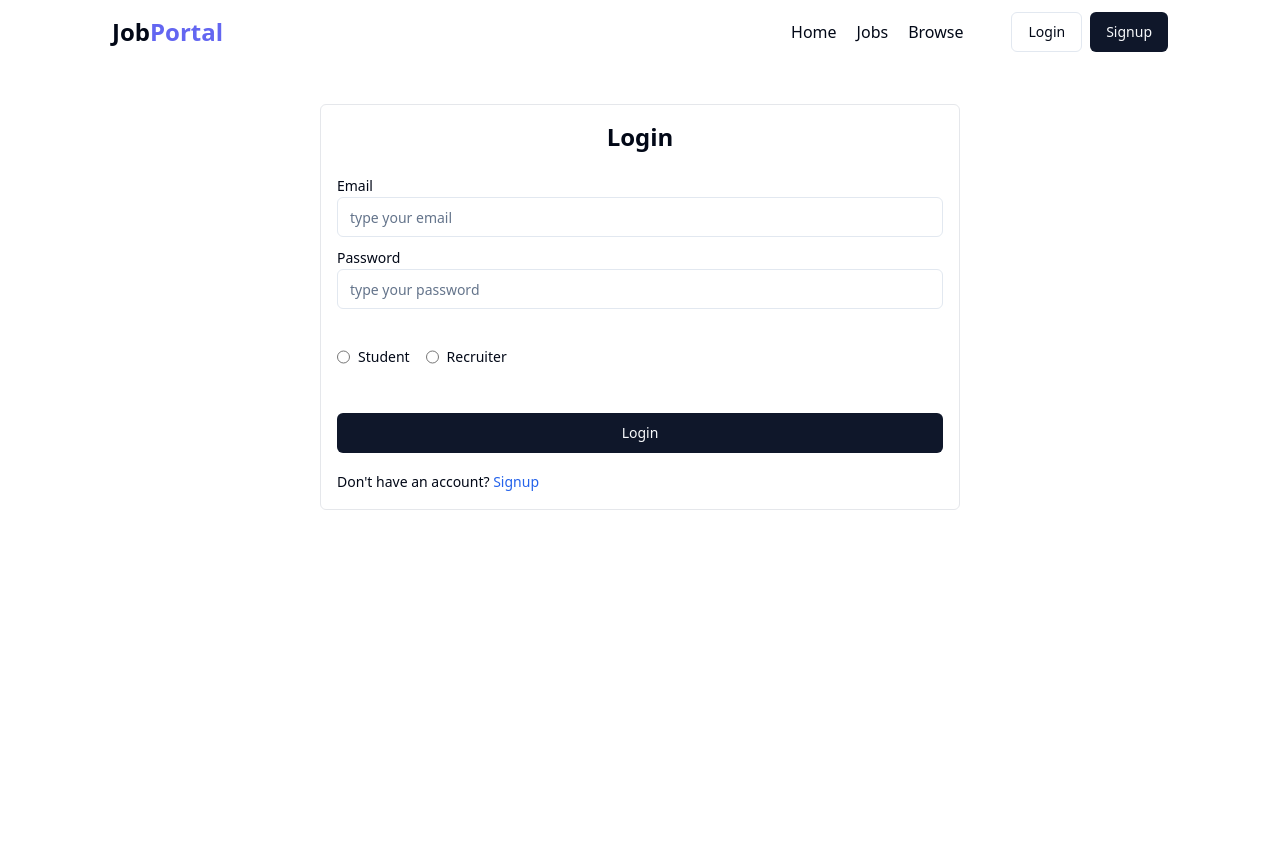
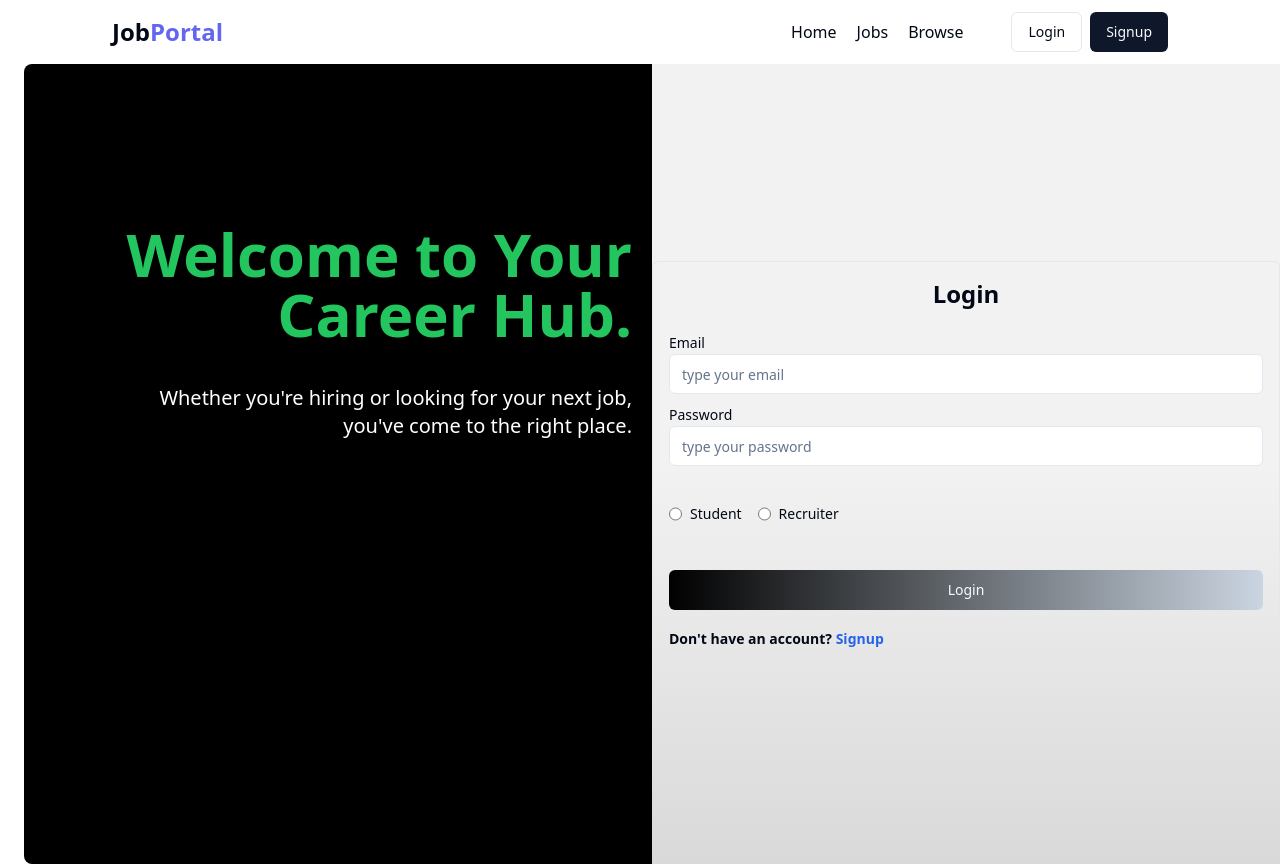
Before and after one commit to Ritik-Raghuwanshi/Internship-Projects, a React (Vite) app in the folder Job-Listing-Portal/frontend/: page /login in a window 1280 px wide. Before the commit the page ends 800 px from the top, so only its background shows below. Built offline with nearby package versions, Linux system fonts and the light colour scheme.

Commit message:
give styling to login and signup page

```diff
--- a/Job-Listing-Portal/frontend/src/components/auth/Login.jsx
+++ b/Job-Listing-Portal/frontend/src/components/auth/Login.jsx
@@ -16,17 +16,16 @@ import { Loader2 } from "lucide-react";
 const Login = () => {
   const navigate = useNavigate();
   const dispatch = useDispatch();
-    const {loading, user} = useSelector(store => store.auth);
+  const { loading, user } = useSelector((store) => store.auth);
   const [input, setInput] = useState({
-        email:'',
-        password:'',
-        role:'',
+    email: "",
+    password: "",
+    role: "",
   });
 
   const changeEventHandler = (e) => {
-        setInput({...input, [e.target.name]:e.target.value});
+    setInput({ ...input, [e.target.name]: e.target.value });
   };
-
 
   const submitHandler = async (e) => {
     e.preventDefault();
@@ -37,10 +36,10 @@ const Login = () => {
         headers: {
           "Content-Type": "application/json",
         },
-                withCredentials: true ,
+        withCredentials: true,
       });
-            if(res.data.success) {
-              dispatch(setUser(res.data.user))
+      if (res.data.success) {
+        dispatch(setUser(res.data.user));
         navigate("/");
         toast.success(res.data.message);
       }
@@ -50,20 +49,35 @@ const Login = () => {
     } finally {
       dispatch(setLoading(false));
     }
-    }
+  };
 
   useEffect(() => {
     if (user) {
       navigate("/");
     }
-    }, [])
+  }, []);
   return (
     <div>
       <Navbar />
-        <div className="flex items-center justify-center mx-auto max-w-7xl ">
+      <div className="flex h-screen">
+       {/* Left Side */}
+       <div className="w-1/2 bg-black ml-6 rounded-l-lg">
+          <h1 className="text-6xl font-black text-green-500 text-right pt-40 pr-5">
+            Welcome to Your Career Hub.
+          </h1>
+          <p className="text-white text-xl text-right mt-10 pr-5">
+            Whether you&apos;re hiring or looking for your next job,{" "}
+          </p>
+          <p className="text-white text-xl text-right pr-5">
+            you&apos;ve come to the right place.
+          </p>
+        </div>
+
+        {/* Right Side (Login Form) */}
+        <div className="flex items-center justify-end w-1/2 bg-gradient-to-b from-black/5 via-black/5 to-black/15">
           <form
             onSubmit={submitHandler}
-            className="w-1/2 border border-gray-200 rounded-md p-4 my-10 "
+            className="w-full border border-gray-200 rounded-md p-4 my-10"
           >
             <h1 className="font-bold text-center text-2xl mb-5">Login</h1>
 
@@ -115,17 +129,18 @@ const Login = () => {
                 </div>
               </RadioGroup>
             </div>
+
             {loading ? (
-              <Button className='w-full my-4'>
+              <Button className="w-full my-4">
                 <Loader2 className="mr-2 h-4 w-4 animate-spin" /> please wait
               </Button>
             ) : (
-              <Button type="submit" className="w-full my-4">
+              <Button type="submit" className="w-full my-4 bg-gradient-to-r from-black to-slate-300">
                 Login
               </Button>
             )}
 
-            <span className="text-sm">
+            <span className="text-sm font-semibold">
               Don&apos;t have an account?{" "}
               <Link className="text-blue-600" to="/signup">
                 Signup
@@ -134,7 +149,8 @@ const Login = () => {
           </form>
         </div>
       </div>
+    </div>
   );
-}
+};
 
 export default Login;
--- a/Job-Listing-Portal/frontend/src/components/auth/Signup.jsx
+++ b/Job-Listing-Portal/frontend/src/components/auth/Signup.jsx
@@ -14,37 +14,36 @@ import { Loader2 } from "lucide-react";
 
 const Signup = () => {
   const dispatch = useDispatch();
-  const { loading, user } = useSelector(store => store.auth);
+  const { loading, user } = useSelector((store) => store.auth);
   const navigate = useNavigate();
   const [input, setInput] = useState({
-        fullname:'',
-        email:'',
-        phoneNumber:'',
-        password:'',
-        role:'',
-        file:''
+    fullname: "",
+    email: "",
+    phoneNumber: "",
+    password: "",
+    role: "",
+    file: "",
   });
 
   const changeEventHandler = (e) => {
-        setInput({...input, [e.target.name]:e.target.value});
+    setInput({ ...input, [e.target.name]: e.target.value });
   };
 
   const changeFileHandler = (e) => {
-        setInput({...input, file:e.target.files?.[0]});
-    }
+    setInput({ ...input, file: e.target.files?.[0] });
+  };
 
   const submitHandler = async (e) => {
     e.preventDefault();
     const formData = new FormData();
     formData.append("fullname", input.fullname);
-        formData.append('email', input.email);
-        formData.append('phoneNumber', input.phoneNumber);
-        formData.append('password', input.password);
-        formData.append('role', input.role);
+    formData.append("email", input.email);
+    formData.append("phoneNumber", input.phoneNumber);
+    formData.append("password", input.password);
+    formData.append("role", input.role);
     if (input.file) {
-            formData.append('file', input.file);
+      formData.append("file", input.file);
     }
-
 
     try {
       dispatch(setLoading(true));
@@ -54,7 +53,7 @@ const Signup = () => {
         },
         withCredentials: true,
       });
-            if(res.data.success) {
+      if (res.data.success) {
         navigate("/login");
         toast.success(res.data.message);
       }
@@ -64,21 +63,36 @@ const Signup = () => {
     } finally {
       dispatch(setLoading(false));
     }
-    }
+  };
 
   useEffect(() => {
     if (user) {
       navigate("/");
     }
-    }, [])
+  }, []);
 
   return (
     <div>
       <Navbar />
-      <div className="flex items-center justify-center mx-auto max-w-7xl ">
+      <div className="flex h-screen">
+        {/* Left Side */}
+        <div className="w-1/2 bg-black ml-6 rounded-l-lg">
+          <h1 className="text-6xl font-black text-green-500 text-right pt-40 pr-5">
+            Welcome to Your Career Hub.
+          </h1>
+          <p className="text-white text-xl text-right mt-10 pr-5">
+            Whether you&apos;re hiring or looking for your next job,{" "}
+          </p>
+          <p className="text-white text-xl text-right pr-5">
+            you&apos;ve come to the right place.
+          </p>
+        </div>
+
+        {/* Right Side */}
+        <div className="flex w-1/2 items-center justify-center bg-gradient-to-b from-black/5 via-black/5 to-black/15">
           <form
             onSubmit={submitHandler}
-          className="w-1/2 border border-gray-200 rounded-md p-4 my-10 "
+            className=" border border-gray-200 rounded-md p-4 my-10 "
           >
             <h1 className="font-bold text-center text-2xl mb-5">Signup</h1>
             <div className="my-2">
@@ -146,7 +160,7 @@ const Signup = () => {
                   <Label htmlFor="r2">Recruiter</Label>
                 </div>
               </RadioGroup>
-            <div className="flex items-center gap-2">
+              <div className="flex items-center gap-2 pl-4">
                 <Label>Profile</Label>
                 <Input
                   accept="image/*"
@@ -161,12 +175,12 @@ const Signup = () => {
                 <Loader2 className="mr-2 h-4 w-4 animate-spin" />
               </Button>
             ) : (
-            <Button type="submit" className="w-full my-4">
+              <Button type="submit" className="w-full my-4 bg-gradient-to-r from-black to-slate-300">
                 Signup
               </Button>
             )}
 
-          <span className="text-sm">
+            <span className="text-sm font-semibold">
               Already have an account?{" "}
               <Link className="text-blue-600" to="/login">
                 Login
@@ -175,6 +189,7 @@ const Signup = () => {
           </form>
         </div>
       </div>
+    </div>
   );
 };
 
```
Lines whose indentation alone changed are shown as unchanged.
